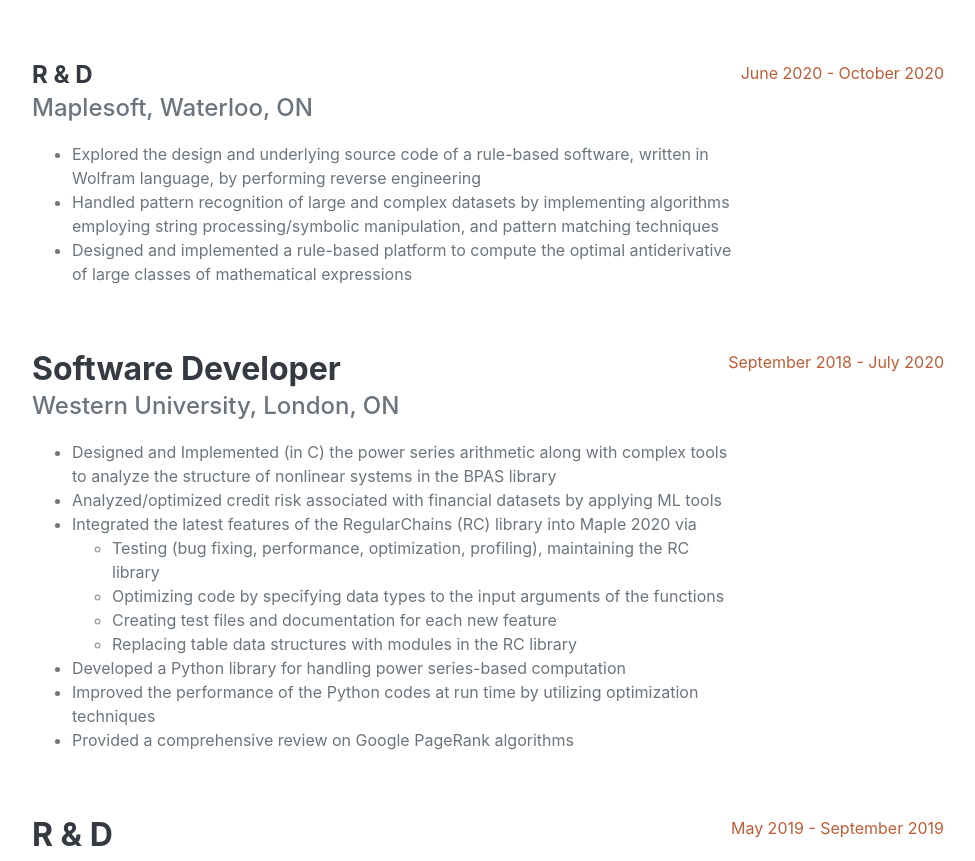
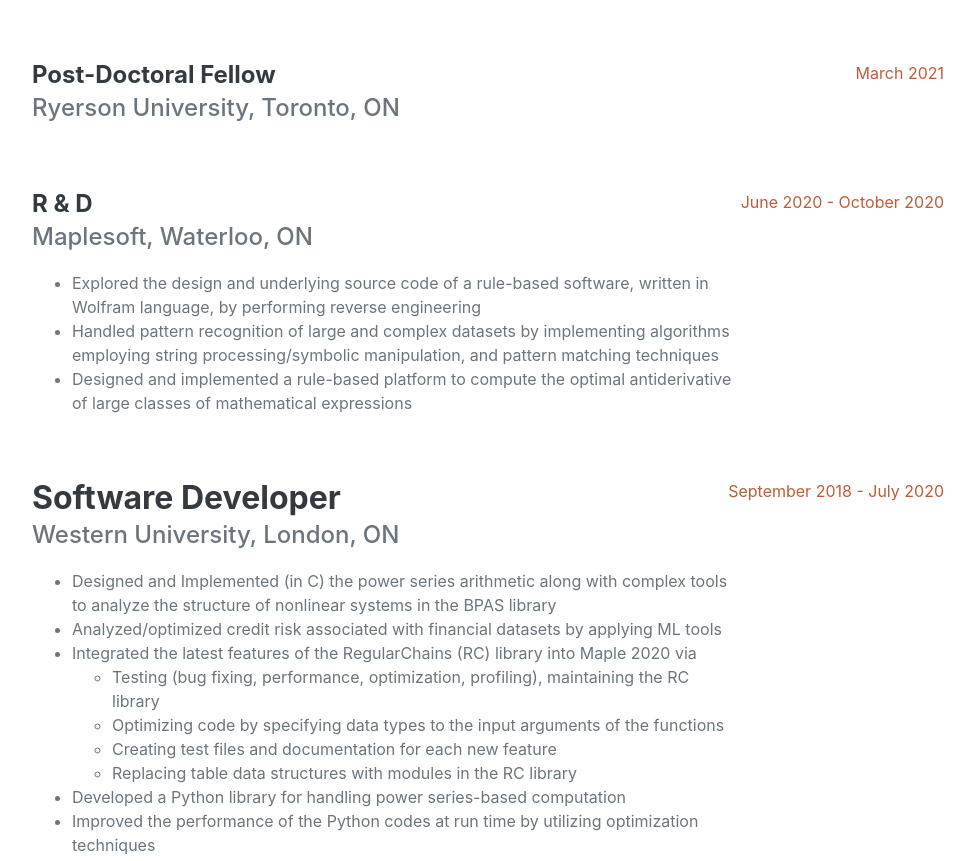
Before and after one commit to mahsa-kazemi/MahsaKazemi, a plain HTML site: page index.html in a window 1280 px wide. Shown: the part 1372-2233 px from the top of the page, without its empty margins (288-1263 px from the left). Drawn offline with nearby package versions, Linux system fonts and the light colour scheme; a web font is replaced by a local one.

Commit message:
Update index.html

```diff
--- a/index.html
+++ b/index.html
@@ -93,6 +93,13 @@
                             </p>
                         </div>
                         <div class="flex-shrink-0"><span class="text-primary">April 2021 - June 2022</span></div>
+                    </div>
+                      <div class="d-flex flex-column flex-md-row justify-content-between mb-5">
+                        <div class="flex-grow-1">
+                            <h4 class="mb-0">Post-Doctoral Fellow</h4>
+                            <div class="subheading mb-3">Ryerson University, Toronto, ON</div>
+                        </div>
+                        <div class="flex-shrink-0"><span class="text-primary">March 2021</span></div>
                     </div>
                     <div class="d-flex flex-column flex-md-row justify-content-between mb-5">
                         <div class="flex-grow-1">
```
